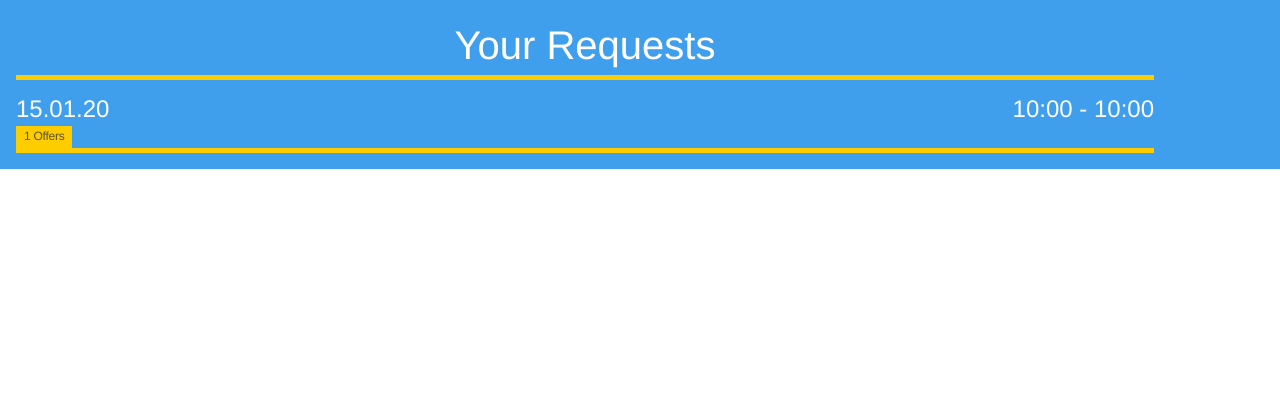
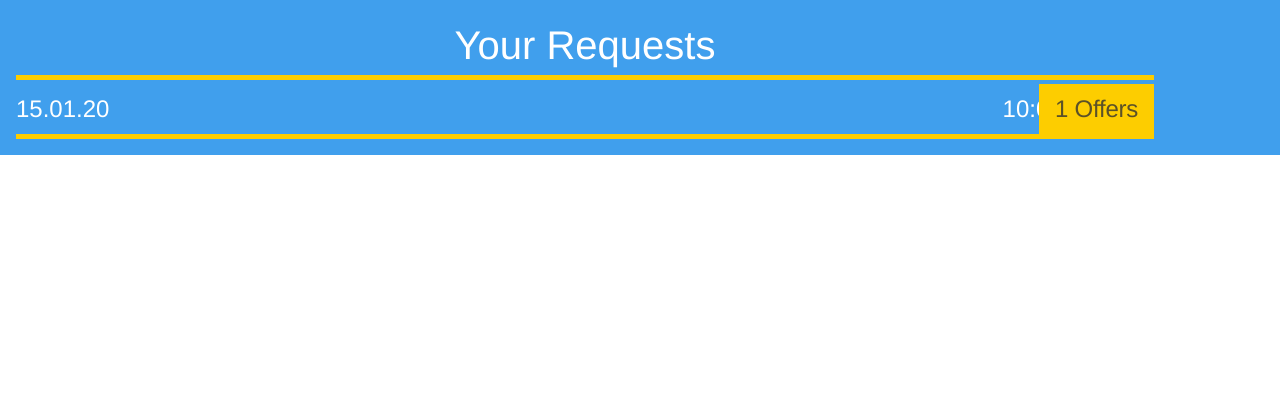
Before and after one commit to DERNTOAN/go2uni, a Rails app: page /myrequests in a window 1280 px wide. Shown: the part 401-800 px from the top of the page. Run offline with Rails 7, Linux system fonts and the light colour scheme; a user stored in the database is signed in; tables that the repository leaves empty hold one stand-in row (values such as "Sample post"); style sheets or scripts are compiled from the project's sources; parts of the project's set-up code (start-up, migrations or seed data) failed here and were passed over; some libraries are stand-ins or nearby versions.

Commit message:
final style for my requests index

```diff
--- a/app/assets/stylesheets/myrequests/_index.scss
+++ b/app/assets/stylesheets/myrequests/_index.scss
@@ -20,6 +20,7 @@
       align-items: center;
       height: 60px;
       margin-bottom: 8px;
+      position: relative;
     }
     .trip-align-top{
       align-self: flex-start;
@@ -29,11 +30,13 @@
     background-color: $main;
     margin-bottom: -8px;
     color: rgba(50, 50, 50, 0.8);
-    padding: 2px 8px;
-    font-size: 12px;
+    padding: 8px 16px;
+    font-size: 24px;
     font-weight: 400;
     letter-spacing: -0.25px;
-    align-self: flex-end;
+    position: absolute;
+    right: 0px;
+    bottom: 0px;
   };
 }
 
--- a/app/views/myrequests/index.html.erb
+++ b/app/views/myrequests/index.html.erb
@@ -22,7 +22,7 @@
       <div class="myrequest">
         <div class="myrequest-times">
           <h2><%= request.start_time.strftime("%d.%m.%y")%></h2>
-          <h3><%= request.start_time.strftime("%H:%M") %> - <%= request.stop_time.strftime("%H:%M") %></h3>
+          <h3><%= request.start_time.strftime("%H:%M") %> <i class="fas fa-arrow-circle-right"></i> <%= request.stop_time.strftime("%H:%M") %></h3>
         </div>
         <div class="trip-info">
 
```
